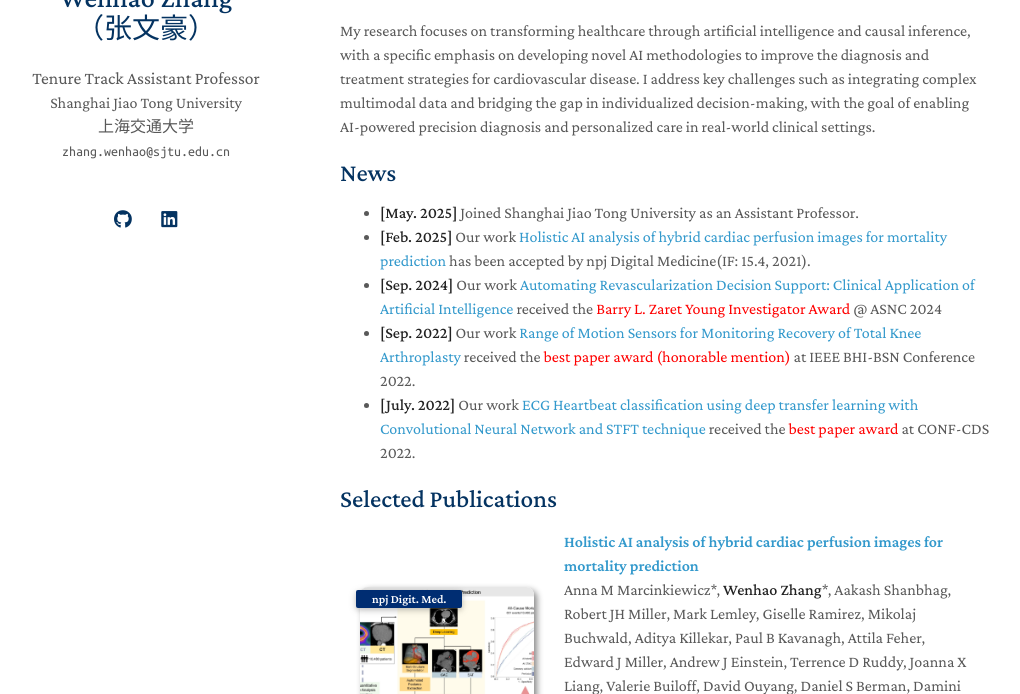
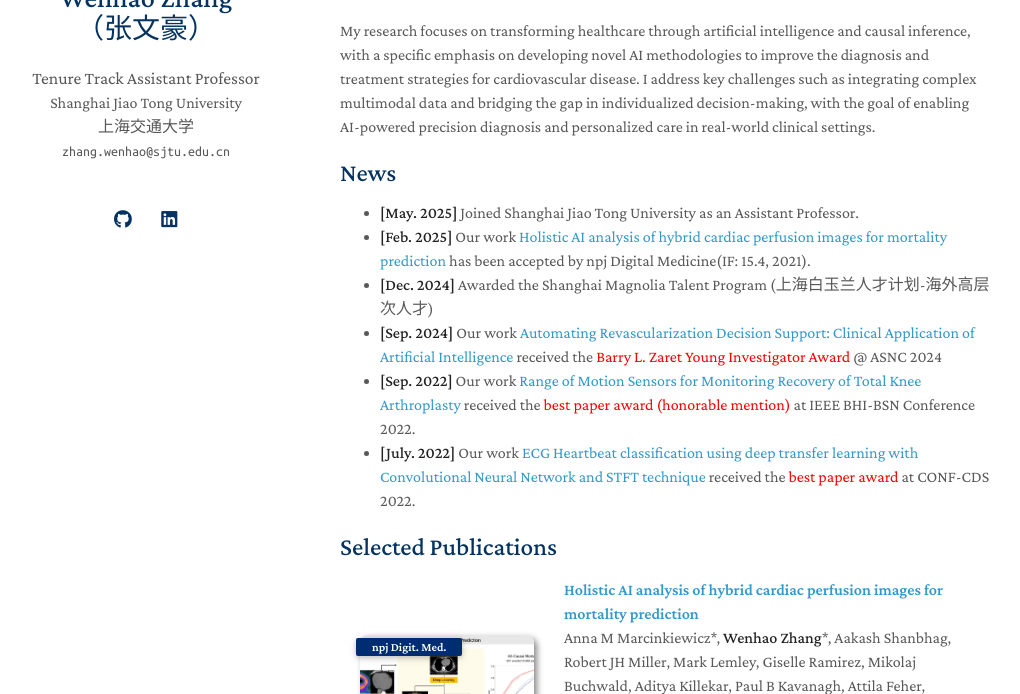
Before and after one commit to wenhaoz-fengcai/homepage, a Jekyll site: the page built from index.md, in a window 1280 px wide and 900 px high, cut to the strip 206-900 px from the top of the window. Shown: the whole strip, without its empty margins (130-1150 px from the left). Built offline with Jekyll 4.4.1, drawn with Linux system fonts in a browser that asks for light colours; a style sheet for code colours, icons or effects is not loaded; our own code applies the rules of GitHub Pages for plain Markdown files.

Commit message:
updated news

```diff
--- a/index.md
+++ b/index.md
@@ -12,6 +12,7 @@ My research focuses on transforming healthcare through artificial intelligence a
 
 - **[May. 2025]** Joined Shanghai Jiao Tong University as an Assistant Professor.
 - **[Feb. 2025]** Our work [Holistic AI analysis of hybrid cardiac perfusion images for mortality prediction](https://www.medrxiv.org/content/10.1101/2024.04.23.24305735v1.supplementary-material) has been accepted by npj Digital Medicine(IF: 15.4, 2021).
+- **[Dec. 2024]** Awarded the Shanghai Magnolia Talent Program (上海白玉兰人才计划-海外高层次人才)
 - **[Sep. 2024]** Our work [Automating Revascularization Decision Support: Clinical Application of Artificial Intelligence](https://www.journalofnuclearcardiology.org/article/S1071-3581(24)00677-9/fulltext) received the <span style="color:red">Barry L. Zaret Young Investigator Award</span> @ ASNC 2024
 - **[Sep. 2022]** Our work [Range of Motion Sensors for Monitoring Recovery of Total Knee Arthroplasty](https://ieeexplore.ieee.org/abstract/document/9928500/) received the <span style="color:red">best paper award (honorable mention)</span> at IEEE BHI-BSN Conference 2022.
 - **[July. 2022]** Our work [ECG Heartbeat classification using deep transfer learning with Convolutional Neural Network and STFT technique](https://arxiv.org/pdf/2206.14200) received the <span style="color:red">best paper award</span> at CONF-CDS 2022.
```
